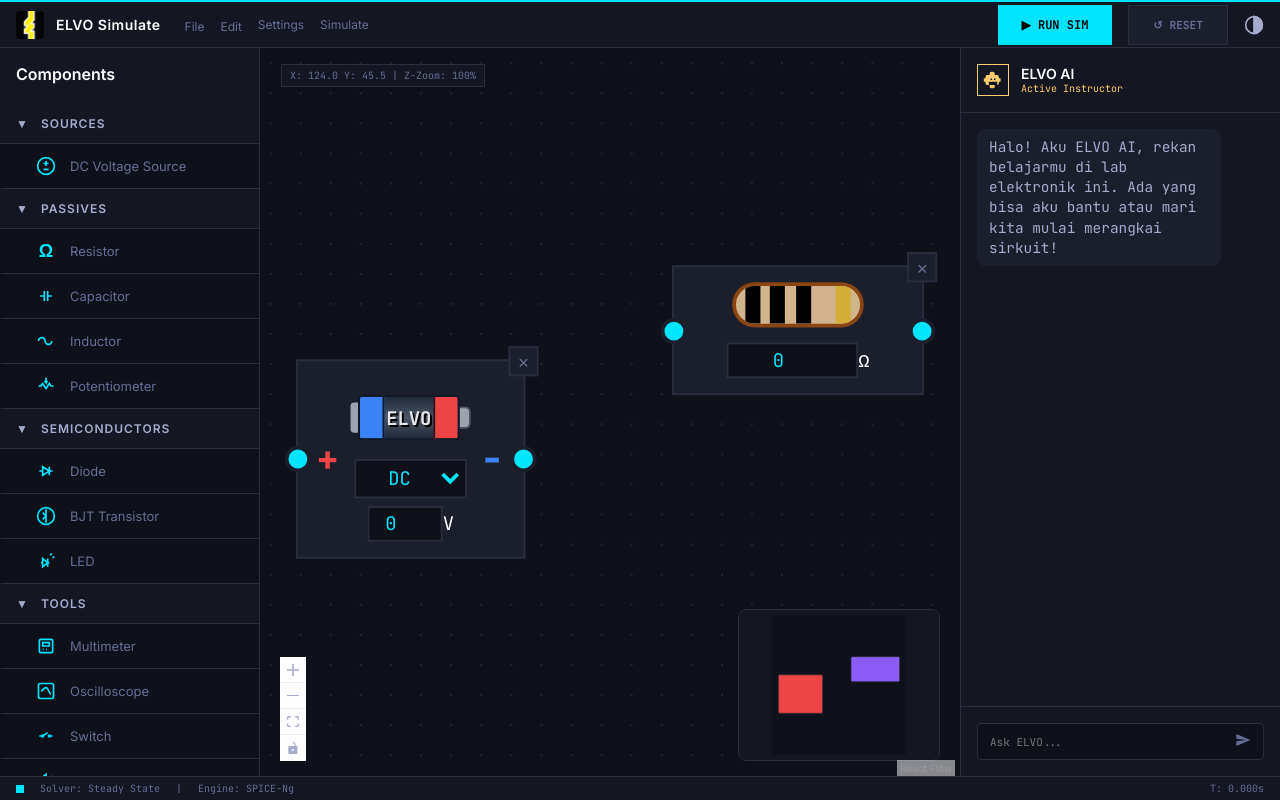
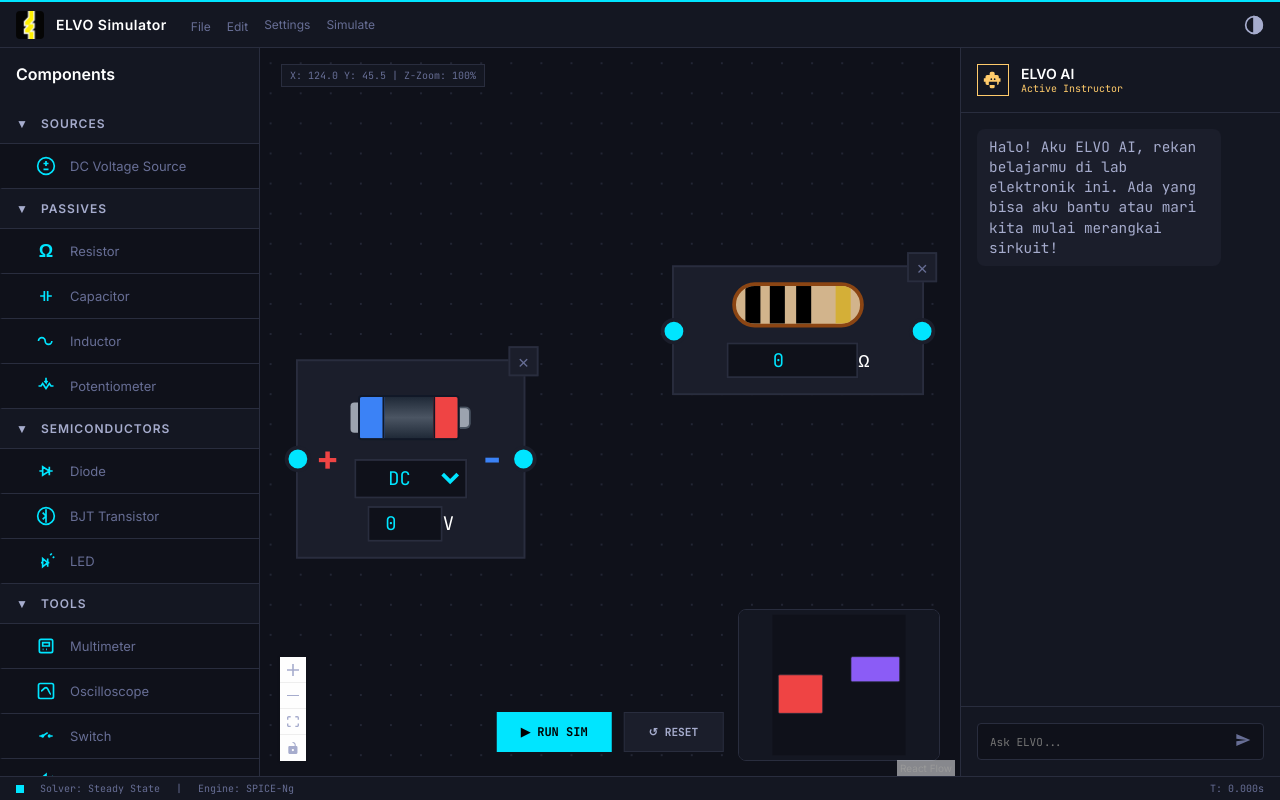
Before and after one commit to MuhammadAliffandy/electronica-simulator, a React (Vite) app in the folder frontend/: page / in a window 1280 px wide. Built offline with nearby package versions, Linux system fonts and the light colour scheme.

Commit message:
fix: UI changes - remove ELVO text, update title, center sim button, smoothstep edges

```diff
--- a/frontend/src/App.jsx
+++ b/frontend/src/App.jsx
@@ -429,7 +429,7 @@
             <div className="topbar-logo">
               <img src={elvoLogo} alt="ELVO Logo" />
             </div>
-            <div className="topbar-title">ELVO Simulate</div>
+            <div className="topbar-title">ELVO Simulator</div>
           </div>
           <div className="topbar-menu">
             <div className="dropdown">
@@ -457,31 +457,6 @@
           </div>
         </div>
         <div className="topbar-right" style={{ display: 'flex', alignItems: 'center', gap: '16px' }}>
-          {isRunning ? (
-            <button
-              className="canvas-run-btn"
-              onClick={handleStop}
-              style={{ position: 'relative', bottom: 'auto', right: 'auto', background: '#ef4444', borderColor: '#ef4444' }}
-            >
-              ⏹ STOP SIM
-            </button>
-          ) : (
-            <button
-              className="canvas-run-btn"
-              onClick={handleSimulate}
-              style={{ position: 'relative', bottom: 'auto', right: 'auto' }}
-            >
-              ▶ RUN SIM
-            </button>
-          )}
-          <button
-            className="canvas-run-btn"
-            onClick={handleReset}
-            style={{ position: 'relative', bottom: 'auto', right: 'auto', background: 'var(--bg-card)', border: '1px solid var(--border-color)', color: 'var(--text-muted)', fontSize: '0.7rem' }}
-            title="Reset ke kondisi awal"
-          >
-            ↺ RESET
-          </button>
           <span
             className="topbar-icon"
             style={{ cursor: 'pointer', display: 'flex', alignItems: 'center', color: 'var(--text-main)' }}
@@ -534,7 +509,7 @@
             onNodeDragStop={onNodeDragStop}
             nodeTypes={memoizedNodeTypes}
             connectionMode="loose"
-            defaultEdgeOptions={{ type: 'step' }}
+            defaultEdgeOptions={{ type: 'smoothstep' }}
             fitView
           >
             <Background color="var(--border-color)" gap={16} size={1} />
@@ -554,6 +529,33 @@
               style={{ backgroundColor: 'var(--bg-base)', border: '1px solid var(--border-color)', borderRadius: '8px', overflow: 'hidden' }}
             />
           </ReactFlow>
+          <div style={{ position: 'absolute', bottom: '24px', left: '50%', transform: 'translateX(-50%)', display: 'flex', gap: '12px', zIndex: 10 }}>
+            {isRunning ? (
+              <button
+                className="canvas-run-btn"
+                onClick={handleStop}
+                style={{ position: 'relative', bottom: 'auto', right: 'auto', background: '#ef4444', borderColor: '#ef4444' }}
+              >
+                ⏹ STOP SIM
+              </button>
+            ) : (
+              <button
+                className="canvas-run-btn"
+                onClick={handleSimulate}
+                style={{ position: 'relative', bottom: 'auto', right: 'auto' }}
+              >
+                ▶ RUN SIM
+              </button>
+            )}
+            <button
+              className="canvas-run-btn"
+              onClick={handleReset}
+              style={{ position: 'relative', bottom: 'auto', right: 'auto', background: 'var(--bg-card)', border: '1px solid var(--border-color)', color: 'var(--text-muted)', fontSize: '0.7rem' }}
+              title="Reset ke kondisi awal"
+            >
+              ↺ RESET
+            </button>
+          </div>
         </div>
 
         <div className="resizer" onMouseDown={() => setIsResizingRight(true)} />
--- a/frontend/src/components/organisms/Nodes/BatteryNode.jsx
+++ b/frontend/src/components/organisms/Nodes/BatteryNode.jsx
@@ -23,7 +23,7 @@
             {/* Battery Body */}
             <div style={{ flex: 1, height: '100%', background: 'linear-gradient(to bottom, #1f2937 0%, #4b5563 50%, #1f2937 100%)', borderRadius: '2px', border: '1px solid #111827', display: 'flex', position: 'relative', overflow: 'hidden' }}>
                <div style={{ width: '25%', height: '100%', background: '#3b82f6', borderRight: '1px solid #111827' }}></div> {/* Blue negative side */}
-               <div style={{ flex: 1, display: 'flex', alignItems: 'center', justifyContent: 'center', color: '#e5e7eb', fontSize: '10px', fontWeight: 'bold', textShadow: '1px 1px 0 #000' }}>ELVO</div>
+               <div style={{ flex: 1, display: 'flex', alignItems: 'center', justifyContent: 'center', color: '#e5e7eb', fontSize: '10px', fontWeight: 'bold', textShadow: '1px 1px 0 #000' }}></div>
                <div style={{ width: '25%', height: '100%', background: '#ef4444', borderLeft: '1px solid #111827' }}></div> {/* Red positive side */}
             </div>
             {/* Positive Tip */}
```
